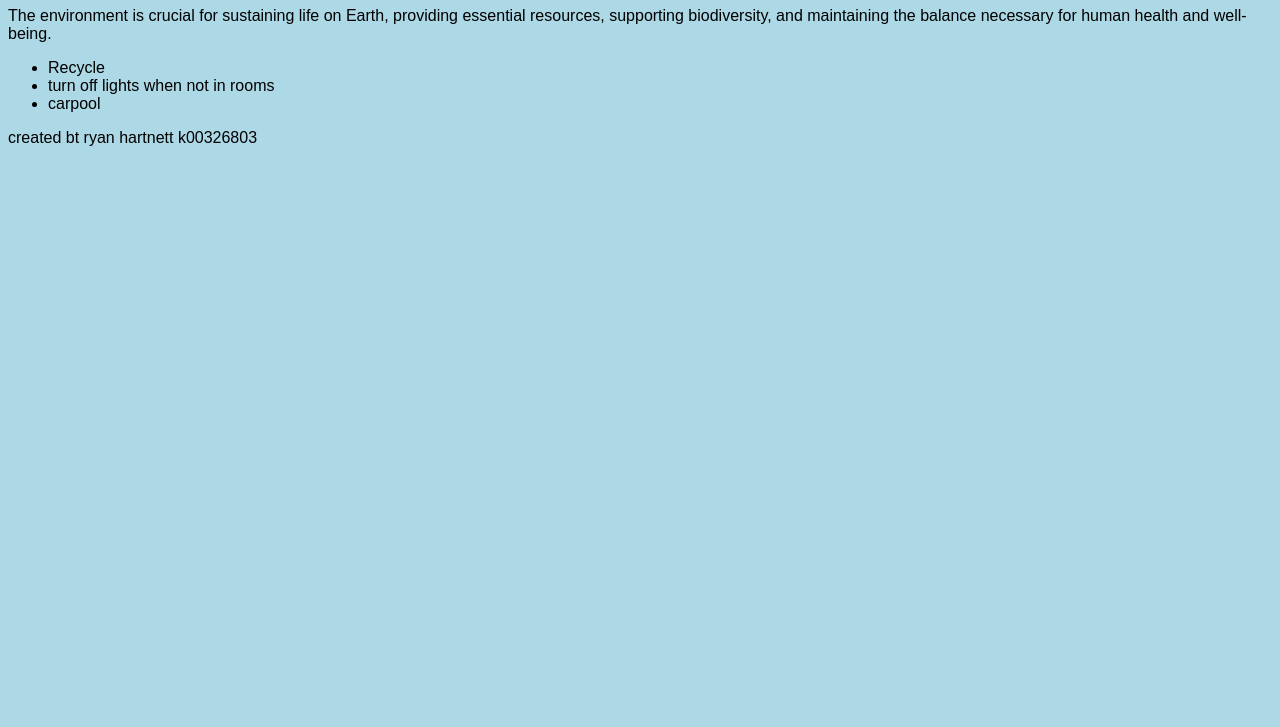
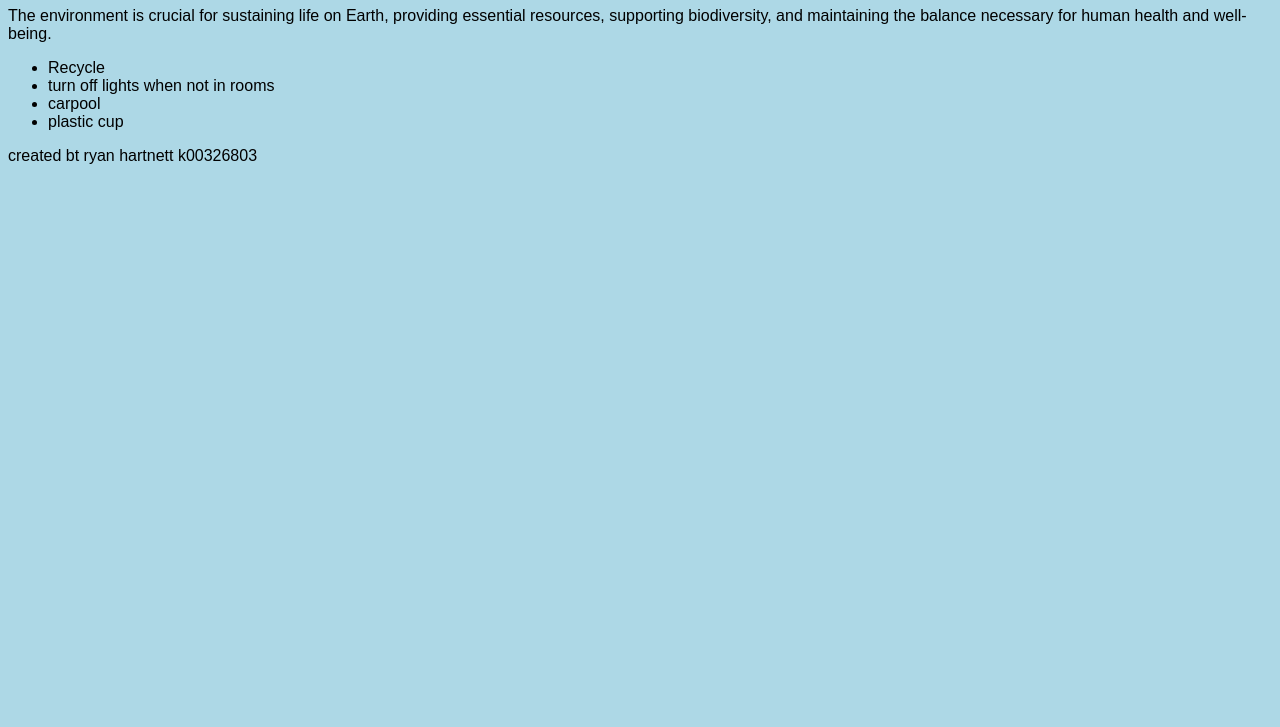
Before and after one commit to Ryanhartnett/felabwork, a plain HTML site: page lab1/index.html in a window 1280 px wide. Shown: the part 73-800 px from the top of the page. Drawn offline with Linux system fonts and the light colour scheme.

Commit message:
second version

```diff
--- a/lab1/index.html
+++ b/lab1/index.html
@@ -25,7 +25,7 @@ The environment is crucial for sustaining life on Earth, providing essential res
     <li>Recycle</li>
         <li>turn off lights when not in rooms</li>
         <li> carpool</li>
-
+    <li> plastic cup</li>
 
     </ul>
     </body>
```
